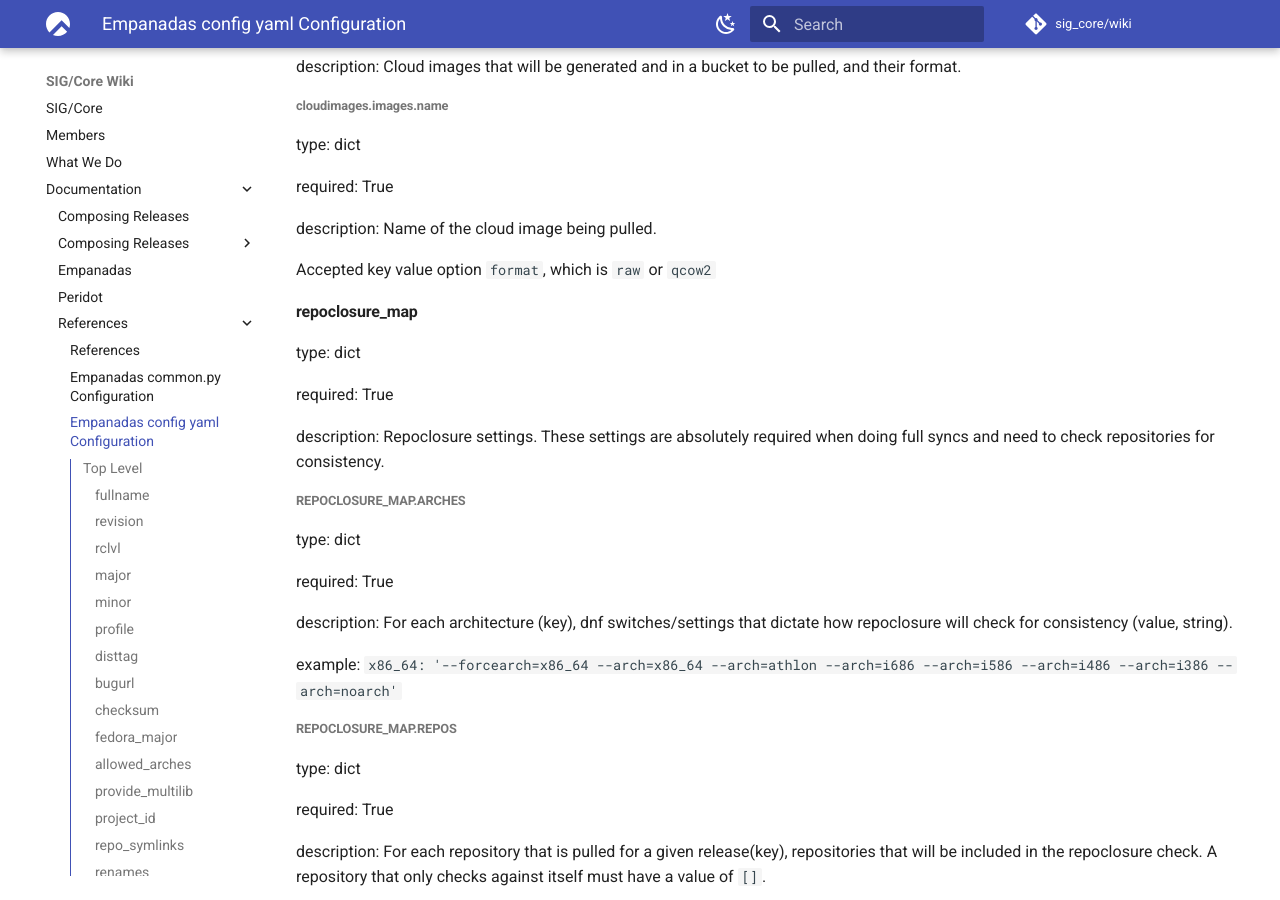
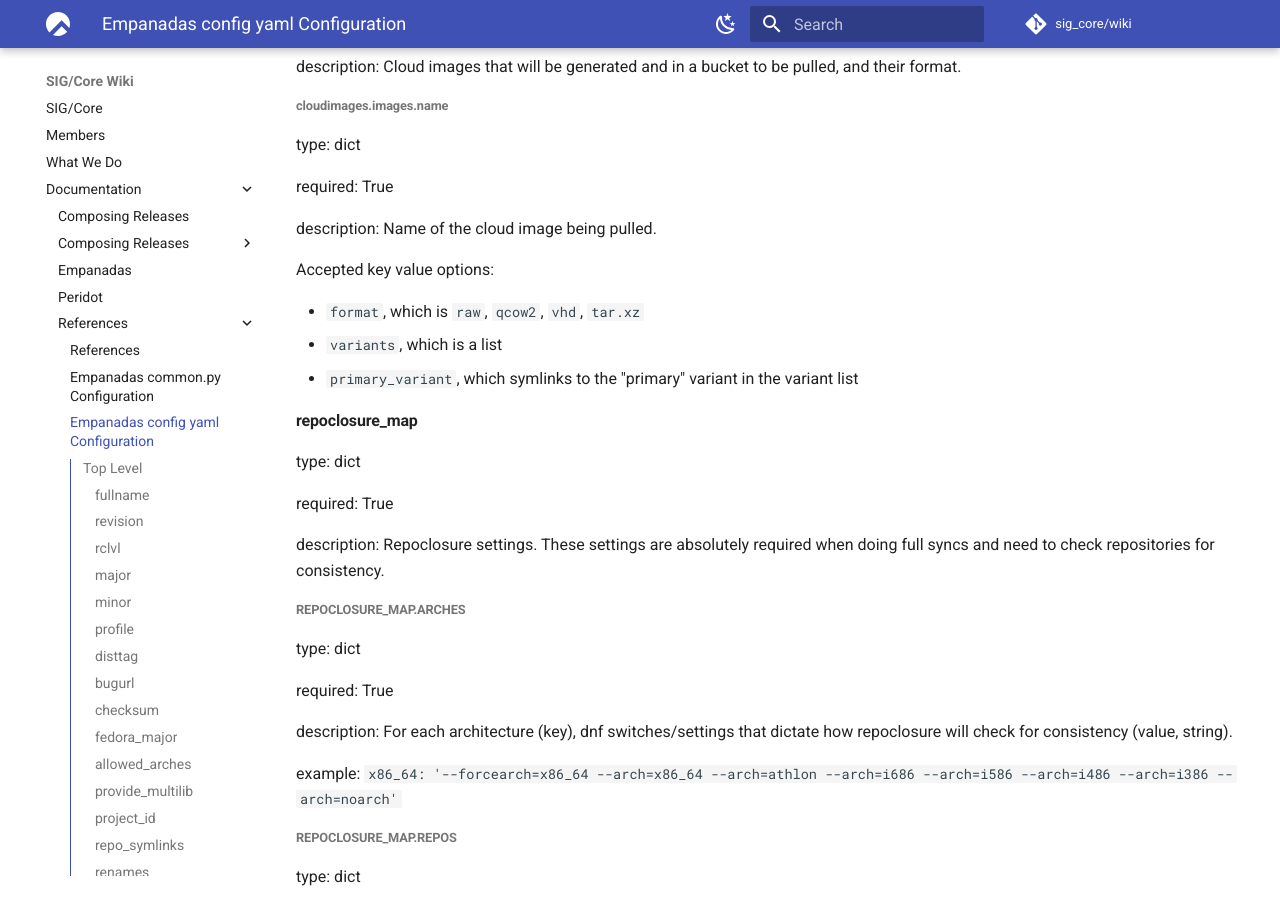
Before and after one commit to rocky-linux/sig-core-wiki, an MkDocs documentation site: the page built from docs/documentation/references/empanadas_config.md, in a window 1280 px wide and 900 px high, scrolled down 7560 px. Built offline with MkDocs 1.6.1 and Material for MkDocs 9.7.7, drawn with Linux system fonts in a browser that asks for light colours.

Commit message:
add primary_variant and variant list

```diff
--- a/docs/documentation/references/empanadas_config.md
+++ b/docs/documentation/references/empanadas_config.md
@@ -371,7 +371,11 @@ required: True
 
 description: Name of the cloud image being pulled.
 
-Accepted key value option `format`, which is `raw` or `qcow2`
+Accepted key value options:
+
+* `format`, which is `raw`, `qcow2`, `vhd`, `tar.xz`
+* `variants`, which is a list
+* `primary_variant`, which symlinks to the "primary" variant in the variant list
 
 #### repoclosure_map
 
```
